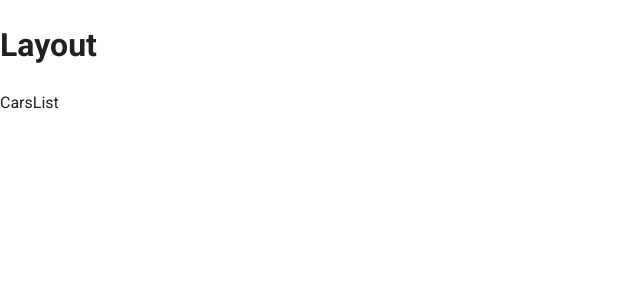
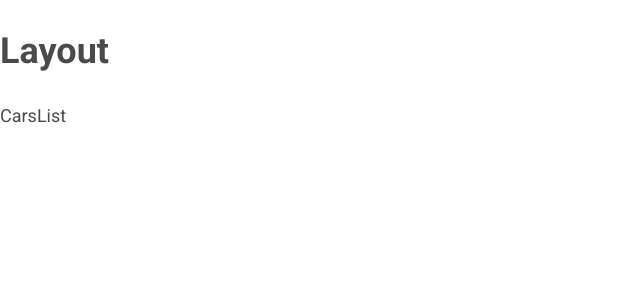
Before and after one commit to arturdedela/cars, a React (Create React App) app: page /cars in a window 1280 px wide. Shown: the top 300 px of the page, without its empty margins (0-640 px from the left). Built offline with nearby package versions, Linux system fonts and the light colour scheme.

Commit message:
Add Typography

```diff
--- a/src/ui/UiProvider/defaultTheme.ts
+++ b/src/ui/UiProvider/defaultTheme.ts
@@ -2,6 +2,36 @@ import { createTheme } from '@mui/material/styles';
 
 export const DEFAULT_THEME = createTheme({
   typography: {
-    fontFamily: 'Roboto'
-  }
+    fontFamily: 'Roboto',
+    h1: {
+      fontSize: '32px',
+      fontWeight: 'bold',
+    },
+    h2: {
+      fontSize: '18px',
+      fontWeight: 'bold',
+    },
+    body1: {
+      fontSize: '18px',
+    },
+    body2: {
+      fontSize: '14px',
+    },
+    caption: {
+      fontSize: '12px',
+    },
+    button: {
+      color: '#EDEDED',
+      textTransform: 'none',
+    },
+  },
+  palette: {
+    primary: {
+      main: '#EA7F28',
+      contrastText: '#FFF',
+    },
+    text: {
+      primary: '#4A4A4A',
+    },
+  },
 });
```
Also changed, not shown: 2 other files (tests, documents, lock files or other folders).
